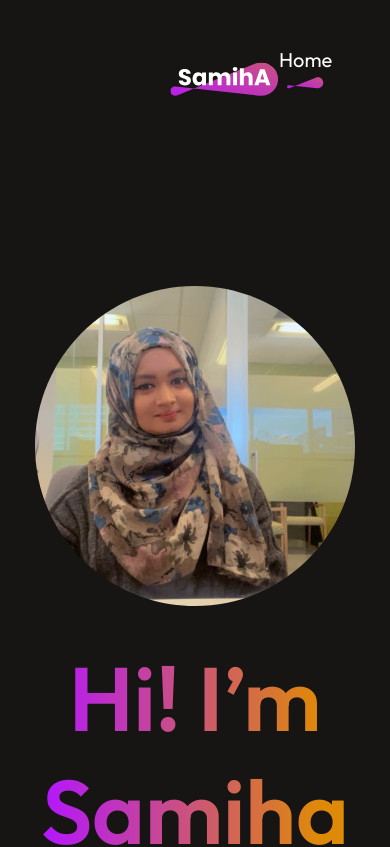
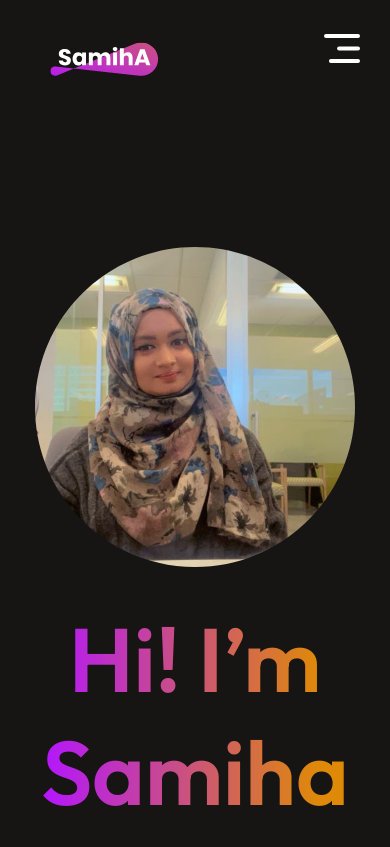
Before and after one commit to samihasamin/samiha-samin-portfolio, a React (Vite) app: page / in a window 390 px wide. Shown: the top 847 px of the page. Built offline with nearby package versions, Linux system fonts and the light colour scheme; no server answers.

Commit message:
Adjust mobile navbar layout and spacing with justify-content and targeted margin

```diff
--- a/src/components/GetInTouch/GetInTouch.jsx
+++ b/src/components/GetInTouch/GetInTouch.jsx
@@ -29,7 +29,7 @@ function GetInTouch() {
     }).then((res) => res.json());
 
     if (res.success) {
-      console.log("Success", res);
+      alert(res.message);
     }
   };
 
--- a/src/components/NavBar/NavBar.css
+++ b/src/components/NavBar/NavBar.css
@@ -47,6 +47,9 @@ body {
   justify-content: space-between;
   margin: 20px 170px;
 }
+.navbar__menu-open {
+  display: none;
+}
 .navbar__menu {
   display: flex;
   align-items: center;
@@ -54,6 +57,9 @@ body {
   list-style-type: none;
   gap: 60px;
   font-size: 20px;
+}
+.navbar__menu .navbar__menu-close {
+  display: none;
 }
 .navbar__menu li {
   display: flex;
@@ -82,4 +88,50 @@ body {
 .anchor-link {
   text-decoration: none;
   color: white;
+}
+
+@media (max-width: 768px) {
+  .navbar {
+    margin: 20px 50px;
+  }
+  .navbar__menu-open {
+    display: block;
+    position: fixed;
+    right: 30px;
+    cursor: pointer;
+  }
+  .navbar__menu {
+    position: fixed;
+    flex-direction: column;
+    align-items: start;
+    justify-content: start;
+    top: 0;
+    gap: 30px;
+    background-color: #1f0016;
+    width: 350px;
+    height: 100%;
+    z-index: 2;
+    transition: right 0.5s;
+    right: -350px;
+    padding-left: 40px;
+  }
+  .navbar__menu .navbar__menu-close {
+    display: block;
+    position: absolute;
+    top: 20px;
+    right: 20px;
+    width: 30px;
+    cursor: pointer;
+  }
+  .navbar__menu li {
+    font-size: 30px;
+    flex-direction: row;
+    gap: 20px;
+  }
+  .navbar__menu li:first-of-type {
+    margin-top: 80px;
+  }
+  .navbar__connect {
+    display: none;
+  }
 }/*# sourceMappingURL=NavBar.css.map */
--- a/src/components/NavBar/NavBar.jsx
+++ b/src/components/NavBar/NavBar.jsx
@@ -1,17 +1,40 @@
-import React, { useState } from "react";
+import React, { useState, useRef } from "react";
 import "./NavBar.scss";
 import Logo from "../../assets/logo.svg";
 import Underline from "../../assets/nav_underline.svg";
 import AnchorLink from "react-anchor-link-smooth-scroll";
+import MenuOpen from "../../assets/menu_open.svg";
+import MenuClose from "../../assets/menu_close.svg";
 
 function NavBar() {
   const [menu, setMenu] = useState("Home");
+  const menuRef = useRef();
+
+  const openMenu = () => {
+    menuRef.current.style.right = "0";
+  };
+
+  const closeMenu = () => {
+    menuRef.current.style.right = "-350px";
+  };
 
   return (
     <>
       <div className="navbar">
         <img src={Logo} alt="Logo" className="navbar__logo" />
-        <ul className="navbar__menu">
+        <img
+          src={MenuOpen}
+          alt="Menu Open Icon"
+          onClick={openMenu}
+          className="navbar__menu-open"
+        />
+        <ul ref={menuRef} className="navbar__menu">
+          <img
+            src={MenuClose}
+            alt="Menu Close Icon"
+            onClick={closeMenu}
+            className="navbar__menu-close"
+          />
           <li>
             <AnchorLink className="anchor-link" href="#Home">
               <p onClick={() => setMenu("Home")}>Home</p>
--- a/src/components/NavBar/NavBar.scss
+++ b/src/components/NavBar/NavBar.scss
@@ -7,6 +7,10 @@
   justify-content: space-between;
   margin: 20px 170px;
 
+  &__menu-open {
+    display: none;
+  }
+
   &__menu {
     display: flex;
     align-items: center;
@@ -14,6 +18,10 @@
     list-style-type: none;
     gap: 60px;
     font-size: 20px;
+
+    .navbar__menu-close {
+      display: none;
+    }
 
     li {
       display: flex;
@@ -48,3 +56,55 @@
   text-decoration: none;
   color: white;
 }
+
+@media (max-width: 768px) {
+  .navbar {
+    margin: 20px 50px;
+
+    &__menu-open {
+      display: block;
+      position: fixed;
+      right: 30px;
+      cursor: pointer;
+    }
+
+    &__menu {
+      position: fixed;
+      flex-direction: column;
+      align-items: start;
+      justify-content: start;
+      top: 0;
+      gap: 30px;
+      background-color: #1f0016;
+      width: 350px;
+      height: 100%;
+      z-index: 2;
+      transition: right 0.5s;
+      right: -350px;
+      padding-left: 40px;
+
+      .navbar__menu-close {
+        display: block;
+        position: absolute;
+        top: 20px;
+        right: 20px;
+        width: 30px;
+        cursor: pointer;
+      }
+
+      li {
+        font-size: 30px;
+        flex-direction: row;
+        gap: 20px;
+      }
+
+      li:first-of-type {
+        margin-top: 80px; // ✅ Add this
+      }
+    }
+
+    &__connect {
+      display: none;
+    }
+  }
+}
```
Also changed, not shown: 1 other file (tests, documents, lock files or other folders).
